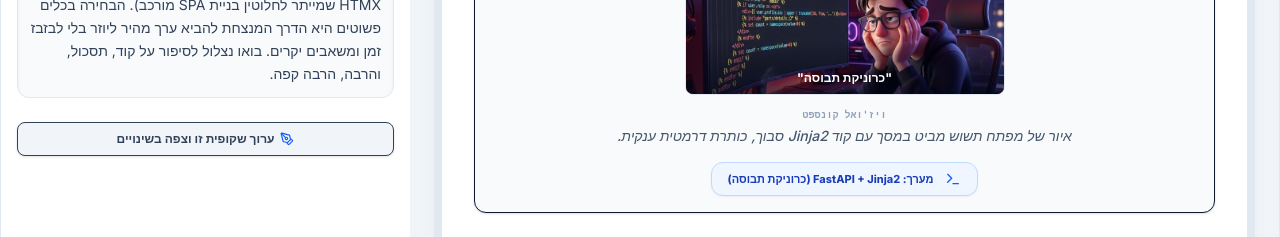
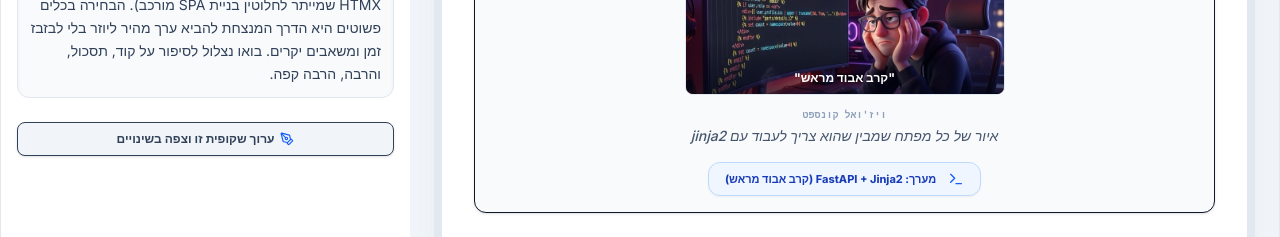
Before and after one commit to David-Beninson/recipe_presentation, a React (Vite) app: page / in a window 1280 px wide. Shown: the part 420-657 px from the top of the page. Built offline with nearby package versions, Linux system fonts and the light colour scheme.

Commit message:
fix Transcription

```diff
--- a/src/App.tsx
+++ b/src/App.tsx
@@ -675,7 +675,7 @@ function PresenterPageSlide({ slide, isFullscreen = false }: { slide: SlideData;
               <div className="relative w-full max-w-xs h-28 mb-3 rounded-lg overflow-hidden border border-slate-200">
                 <img src={exhaustedDeveloperJinja} alt="Exhausted developer looking at spaghetti code" className="w-full h-full object-cover" />
                 <div className="absolute inset-0 bg-gradient-to-t from-slate-950/70 via-transparent to-transparent flex items-end p-2 justify-center">
-                  <span className="text-white text-xs font-bold font-sans drop-shadow-md">"כרוניקת תבוסה"</span>
+                  <span className="text-white text-xs font-bold font-sans drop-shadow-md">"קרב אבוד מראש"</span>
                 </div>
               </div>
               <span className="text-[10px] text-slate-400 block mb-1 font-mono uppercase font-bold">ויז'ואל קונספט</span>
@@ -686,7 +686,7 @@ function PresenterPageSlide({ slide, isFullscreen = false }: { slide: SlideData;
                 <div className="px-4 py-2 bg-blue-50 border border-blue-200 rounded-xl max-w-sm flex items-center gap-3 shadow-xs">
                   <Terminal className="h-4 w-4 text-blue-600" />
                   <span className="text-[11px] font-sans text-blue-800 font-bold">
-                    מערך: FastAPI + Jinja2 (כרוניקת תבוסה)
+                    מערך: FastAPI + Jinja2 (קרב אבוד מראש)
                   </span>
                 </div>
               </div>
--- a/src/slidesData.ts
+++ b/src/slidesData.ts
@@ -6,7 +6,7 @@ export const initialSlides: SlideData[] = [
     number: 1,
     title: "איך כמעט איבדתי את השפיות בגלל Jinja2",
     persona: "shared",
-    concept: "איור של מפתח תשוש מביט במסך עם קוד Jinja2 סבוך, כותרת דרמטית ענקית.",
+    concept: "איור של כל מפתח שמבין שהוא צריך לעבוד עם jinja2",
     content: {
       subheading: "פרויקט: Recipe ",
       points: [
```
Lines whose indentation alone changed are shown as unchanged.
